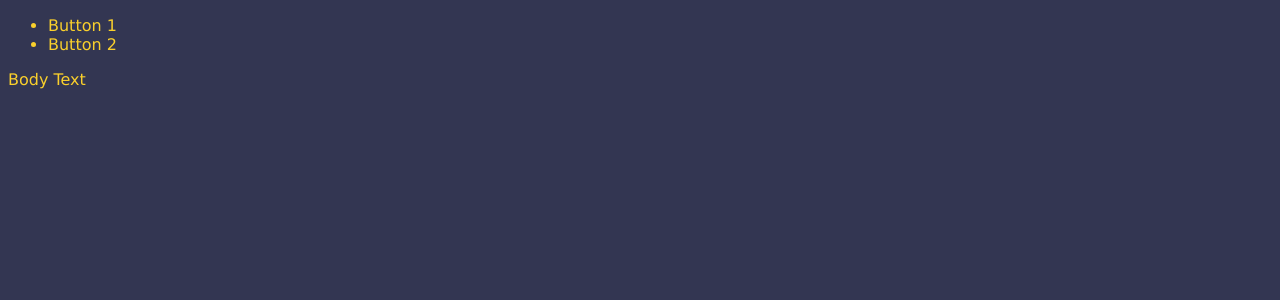
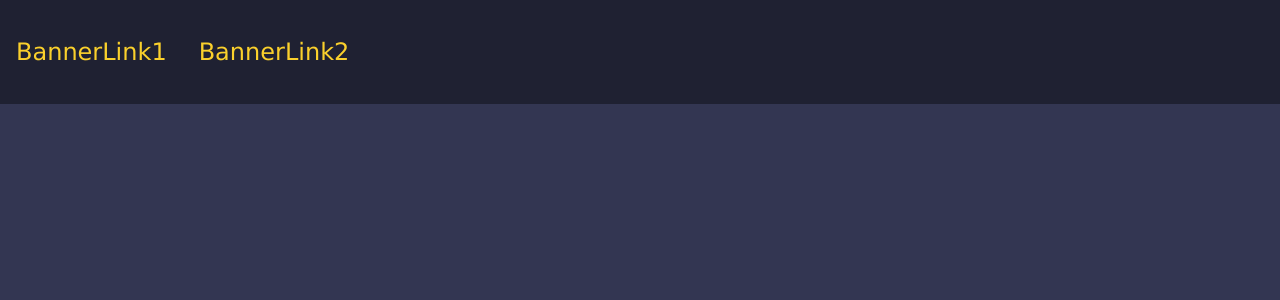
Before and after one commit to brocktdavis/my-website, a React (Create React App) app in the folder app/: page / in a window 1280 px wide. Shown: the top 300 px of the page. Built offline with nearby package versions, Linux system fonts and the light colour scheme.

Commit message:
Added banner link and styling

```diff
--- /dev/null
+++ b/app/src/component/Header.css
@@ -0,0 +1,31 @@
+.banner {
+    /* Put and keep at top */
+    position: fixed;
+    top: 0;
+    left: 0;
+
+    /* Across whole window width */
+    width:  100%;
+
+    /* No bullet points */
+    list-style-type: none;
+
+    /* No margin or padding */
+    margin: 0px;
+    padding: 0px;
+
+    overflow: hidden;
+    background-color: var(--dark-darker);
+}
+
+.banner-link {
+    float:  left;
+}
+
+.banner-link p {
+    font-size: 1.5em;
+    display: block;
+    padding: 14px 16px;
+
+    text-decoration: none;
+}
--- a/app/src/component/Header.js
+++ b/app/src/component/Header.js
@@ -1,13 +1,30 @@
 import React from 'react';
+import './Header.css'
+
+
+function BannerLink(props) {
+  return (
+    <li className='banner-link' onClick={props.onClick}>
+      <p>{props.text}</p>
+    </li>
+  );
+}
 
 class Header extends React.Component {
   render() {
     return (
       <div>
         <ul className='banner'>
-          <li>Button 1</li>
-          <li>Button 2</li>
+          <BannerLink
+            onClick={() => alert('banner click!')}
+            text="BannerLink1"
+          />
+          <BannerLink
+            onClick={() => alert('banner click2!')}
+            text="BannerLink2"
+          />
         </ul>
+        <br className='banner-break' />
       </div>
     );
   }
```
